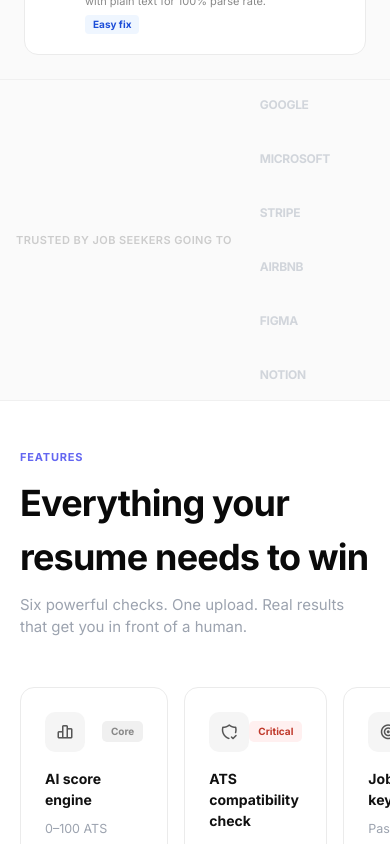
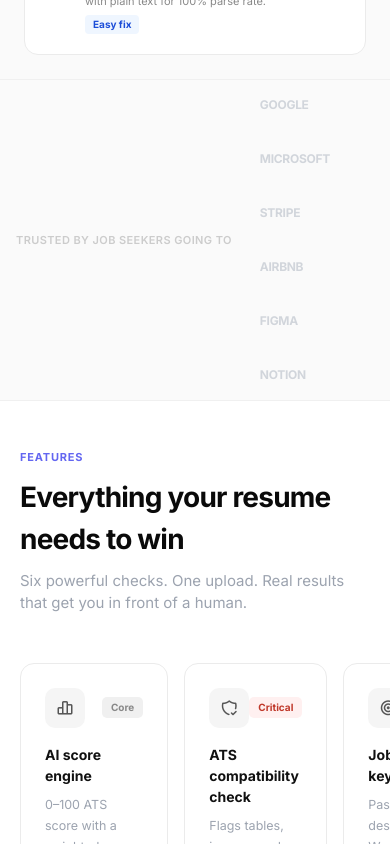
Before and after one commit to LovishAul1224/ResumeLensAI, a React (Vite) app in the folder frontend/: page / in a window 390 px wide. Shown: the part 1156-2000 px from the top of the page. Built offline with nearby package versions, Linux system fonts and the light colour scheme; no server answers.

Commit message:
feat: improve landing page responsiveness across all devices

```diff
--- a/frontend/src/components/Landing.jsx
+++ b/frontend/src/components/Landing.jsx
@@ -251,7 +251,7 @@ export default function Landing() {
           backdropFilter: "blur(12px)",
         }}
       >
-        <div style={{ display: "flex", alignItems: "center", gap: "36px" }}>
+        <div style={{ display: "flex", alignItems: "center",  gap: "clamp(12px,4vw,36px)"}}>
           <Logo size={26} />
           <div className="land-nav-links" style={{ display: "flex", gap: "4px" }}>
             {["Product", "Pricing", "Blog", "Docs"].map((link) => (
@@ -439,6 +439,7 @@ export default function Landing() {
           </motion.p>
 
           <motion.div
+            className="hero-buttons"
             variants={fadeUp}
             style={{ display: "flex", gap: "10px", alignItems: "center" }}
           >
@@ -538,11 +539,10 @@ export default function Landing() {
           className="land-hero-right"
           style={{
             background: "#fafafa",
-            padding: "36px 32px",
+            padding: "clamp(18px, 4vw, 36px)",
             display: "flex",
             flexDirection: "column",
             gap: "14px",
-            overflowY: "auto",
           }}
         >
           {/* Score header */}
@@ -893,7 +893,7 @@ export default function Landing() {
             </div>
             <h2
               style={{
-                fontSize: "36px",
+                fontSize: "clamp(28px,5vw,36px)",
                 fontWeight: 800,
                 letterSpacing: "-0.8px",
                 color: "#0a0a0a",
```
